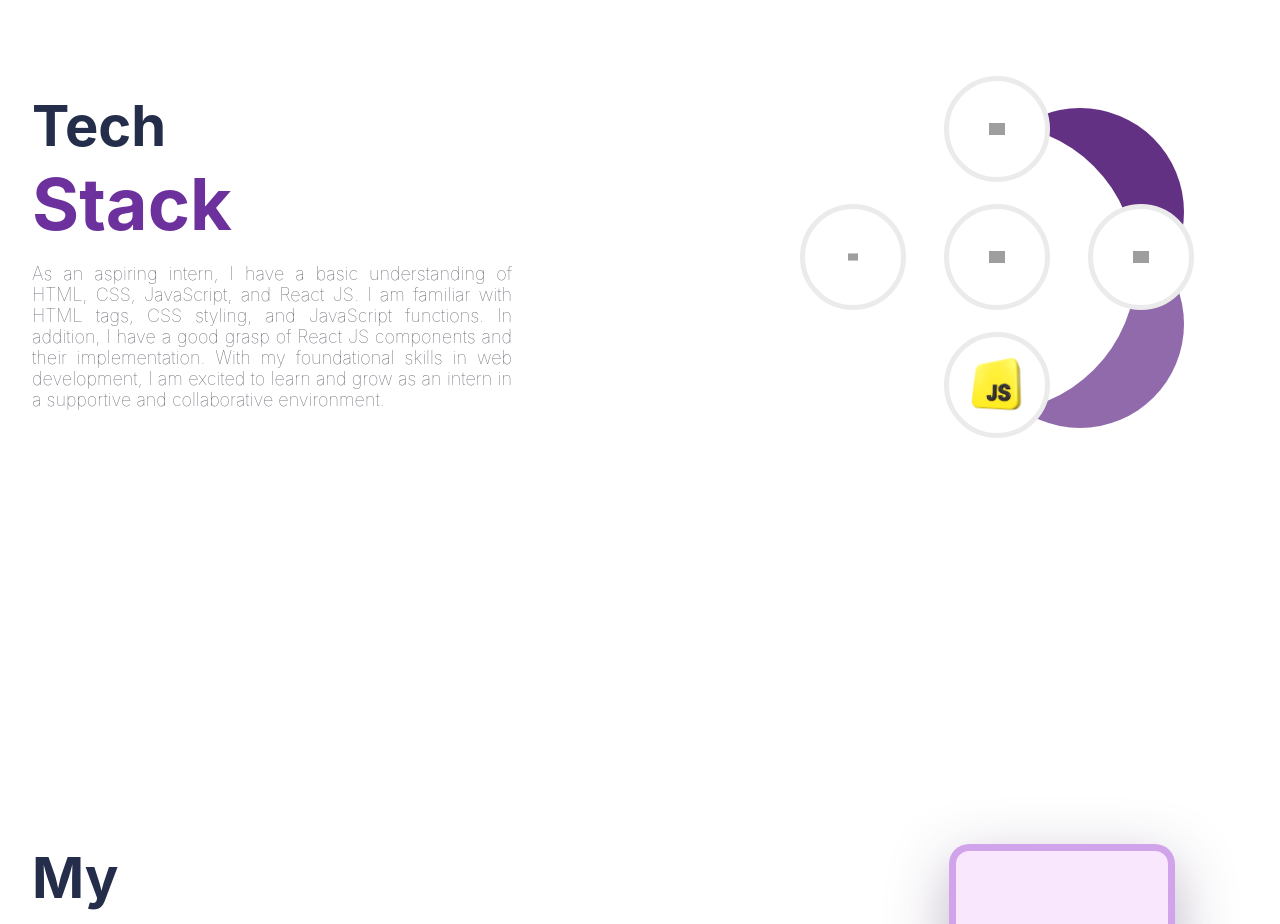
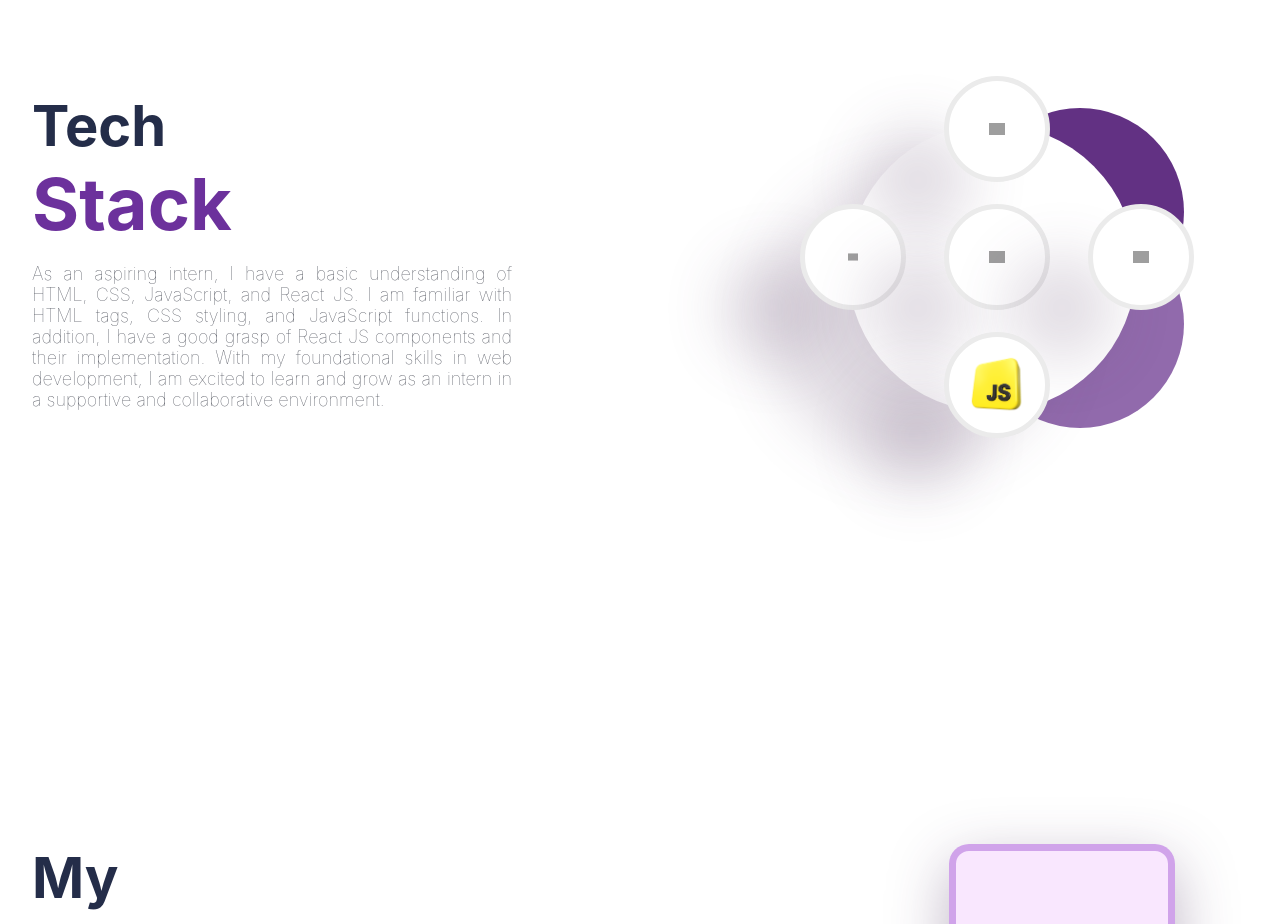
Before and after one commit to daivat9228/daivatportfolio, a React (Create React App) app: page / in a window 1280 px wide. Shown: the part 780-1704 px from the top of the page. Built offline with nearby package versions, Linux system fonts and the light colour scheme; grey boxes are pictures that could not be loaded.

Commit message:
Update App.css

```diff
--- a/src/App.css
+++ b/src/App.css
@@ -7,6 +7,7 @@
   --purpleultralight: rgb(238, 210, 255);
   --boxShadow: 0px 19px 60px rgba(71, 42, 90, 0.349);
   --purpleCard: rgba(113, 3, 187, 0.295);
+  --smboxShadow: -79px 51px 60px rgba(90, 64, 102, 0.185);
 }
 
 .App{
```
